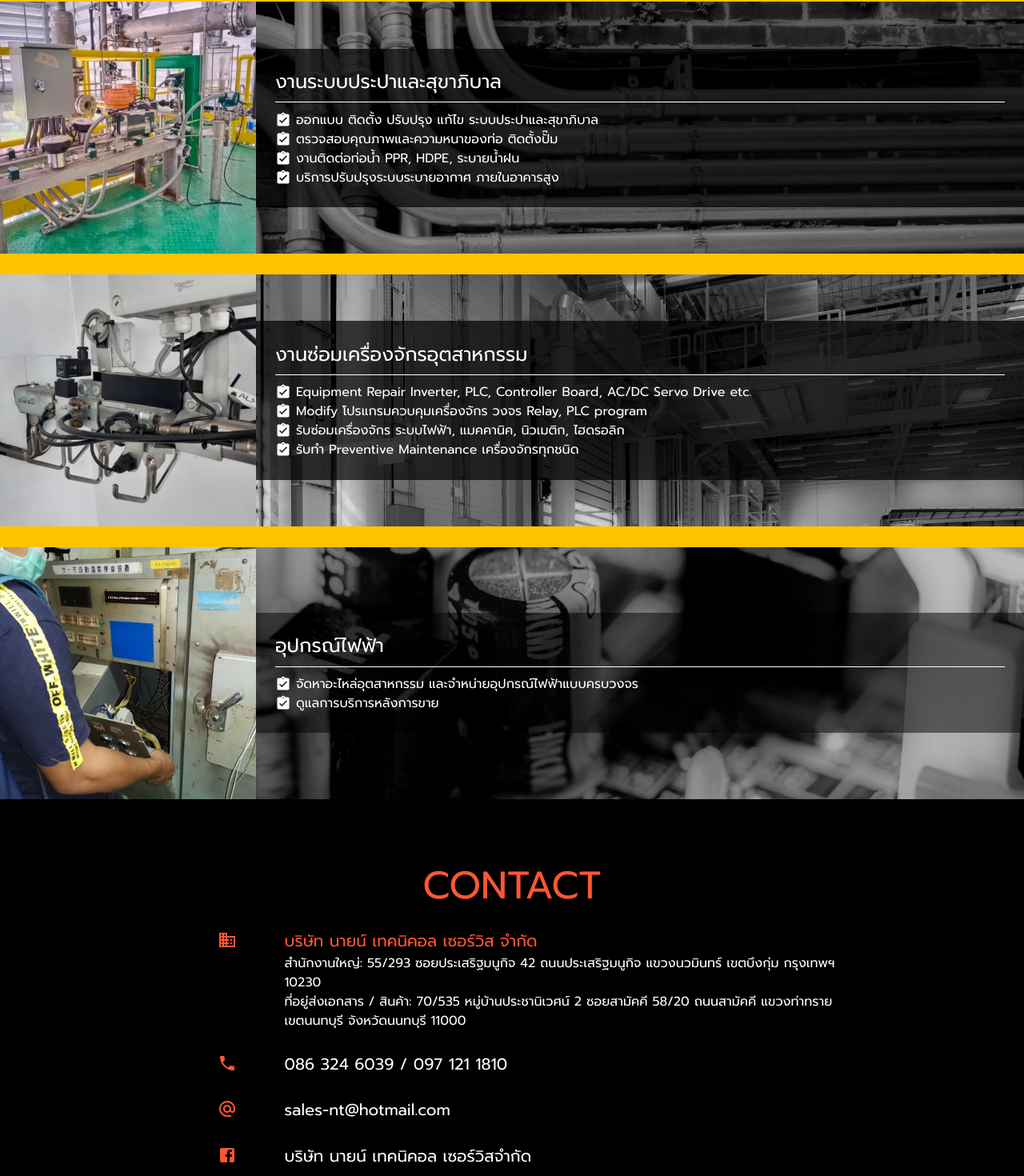
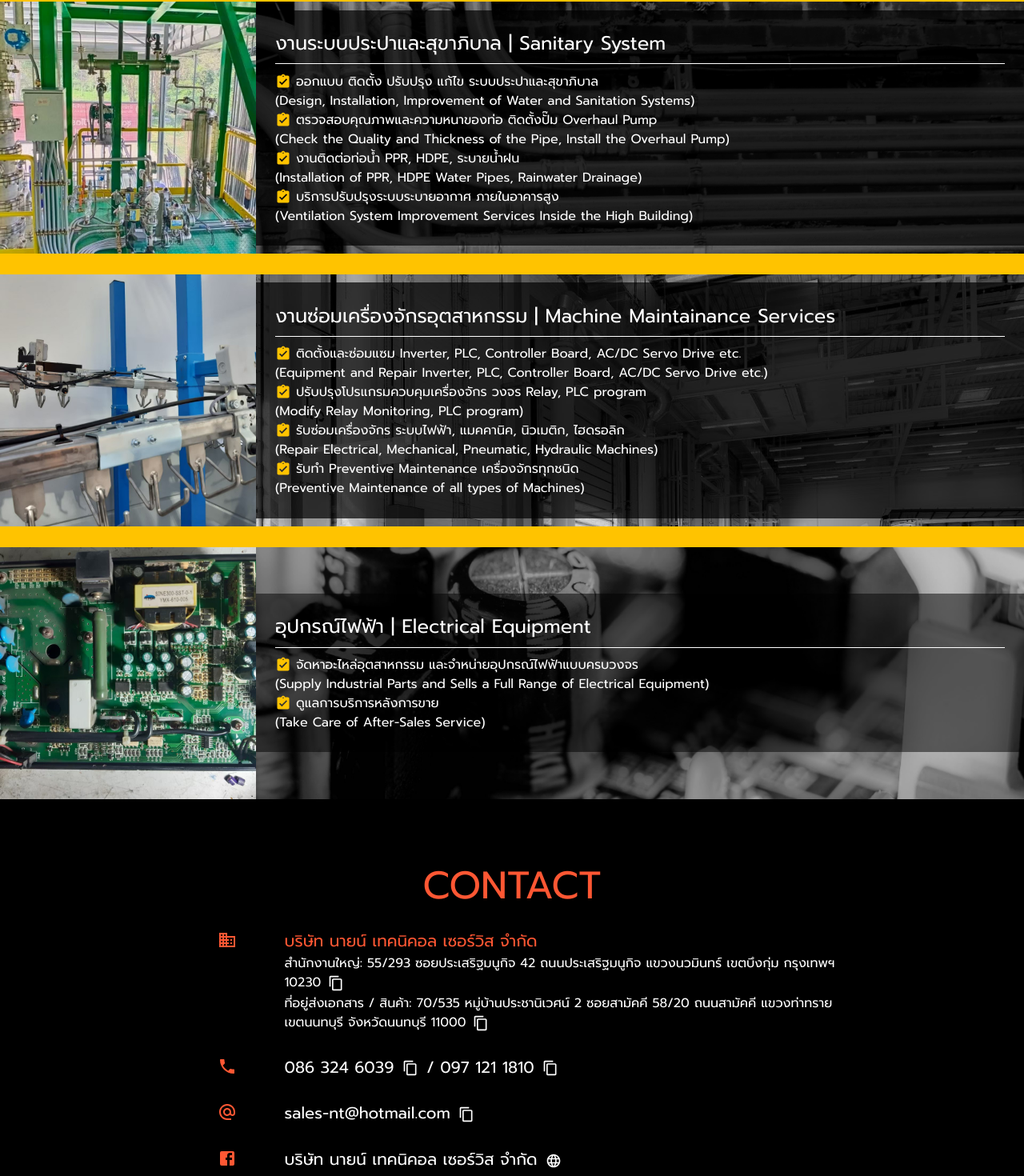
Before and after one commit to ennllzee/9-tech, a React (Create React App) app: page / in a window 1280 px wide. Shown: the part 1791-3261 px from the top of the page at 80% size. Built offline with nearby package versions, Linux system fonts and the light colour scheme.

Commit message:
done without res

```diff
--- a/src/components/Contact/Contact.tsx
+++ b/src/components/Contact/Contact.tsx
@@ -1,12 +1,21 @@
-import { Button, Grid, Link, makeStyles, Typography } from "@material-ui/core";
+import {
+  Grid,
+  IconButton,
+  Link,
+  makeStyles,
+  Tooltip,
+  Typography,
+} from "@material-ui/core";
 import {
   AlternateEmail,
   Business,
   Facebook,
+  Language,
   LocalPhone,
 } from "@material-ui/icons";
-import { QrCode } from "@mui/icons-material";
-import { useState } from "react";
+import { ContentCopy, QrCode } from "@mui/icons-material";
+import { Alert } from "@mui/material";
+import { useEffect, useState } from "react";
 import Line from "./Line";
 
 const useStyles = makeStyles((theme) => ({
@@ -32,11 +41,34 @@ const useStyles = makeStyles((theme) => ({
   sub: {
     color: "white",
   },
+  copy: {
+    color: "white",
+  },
+  alert: {
+    position: "fixed",
+    bottom: theme.spacing(5),
+  },
 }));
 
 function Contact() {
   const classes = useStyles();
   const [line, setLine] = useState<boolean>(false);
+  const [alert, setAlert] = useState<boolean>(false);
+
+  const copy = (content: string) => {
+    navigator.clipboard.writeText(content);
+    setAlert(true);
+  };
+
+  useEffect(() => {
+    const timeId = setTimeout(() => {
+      setAlert(false);
+    }, 3000);
+
+    return () => {
+      clearTimeout(timeId);
+    };
+  }, [alert]);
 
   return (
     <Grid
@@ -67,7 +99,19 @@ function Contact() {
           <Grid item xs={10} md={10} lg={10}>
             <Typography align="left" variant="body1" className={classes.sub}>
               สำนักงานใหญ่: 55/293 ซอยประเสริฐมนูกิจ 42 ถนนประเสริฐมนูกิจ
-              แขวงนวมินทร์ เขตบึงกุ่ม กรุงเทพฯ 10230
+              แขวงนวมินทร์ เขตบึงกุ่ม กรุงเทพฯ 10230{" "}
+              <Tooltip title="Copy">
+                <IconButton
+                  size="small"
+                  className={classes.copy}
+                  onClick={() =>
+                    copy(`55/293 ซอยประเสริฐมนูกิจ 42 ถนนประเสริฐมนูกิจ
+                    แขวงนวมินทร์ เขตบึงกุ่ม กรุงเทพฯ 10230`)
+                  }
+                >
+                  <ContentCopy fontSize="small" />
+                </IconButton>
+              </Tooltip>
             </Typography>
           </Grid>
           <Grid item xs={2} md={2} lg={2}></Grid>
@@ -75,7 +119,20 @@ function Contact() {
             <Typography align="left" variant="body1" className={classes.sub}>
               ที่อยู่ส่งเอกสาร / สินค้า: 70/535 หมู่บ้านประชานิเวศน์ 2
               ซอยสามัคคี 58/20 ถนนสามัคคี แขวงท่าทราย เขตนนทบุรี จังหวัดนนทบุรี
-              11000
+              11000{" "}
+              <Tooltip title="Copy">
+                <IconButton
+                  size="small"
+                  className={classes.copy}
+                  onClick={() =>
+                    copy(`70/535 หมู่บ้านประชานิเวศน์ 2
+                  ซอยสามัคคี 58/20 ถนนสามัคคี แขวงท่าทราย เขตนนทบุรี จังหวัดนนทบุรี
+                  11000`)
+                  }
+                >
+                  <ContentCopy fontSize="small" />
+                </IconButton>
+              </Tooltip>
             </Typography>
           </Grid>
         </Grid>
@@ -90,7 +147,26 @@ function Contact() {
           </Grid>
           <Grid item xs={10} md={10} lg={10}>
             <Typography align="left" variant="h6" className={classes.sub}>
-              086 324 6039 / 097 121 1810
+              086 324 6039{" "}
+              <Tooltip title="Copy">
+                <IconButton
+                  size="small"
+                  className={classes.copy}
+                  onClick={() => copy("0863246039")}
+                >
+                  <ContentCopy fontSize="small" />
+                </IconButton>
+              </Tooltip>{" "}
+              / 097 121 1810{" "}
+              <Tooltip title="Copy">
+                <IconButton
+                  size="small"
+                  className={classes.copy}
+                  onClick={() => copy("0971211810")}
+                >
+                  <ContentCopy fontSize="small" />
+                </IconButton>
+              </Tooltip>
             </Typography>
           </Grid>
         </Grid>
@@ -105,7 +181,16 @@ function Contact() {
           </Grid>
           <Grid item xs={10} md={10} lg={10}>
             <Typography align="left" variant="h6" className={classes.sub}>
-              sales-nt@hotmail.com
+              sales-nt@hotmail.com{" "}
+              <Tooltip title="Copy">
+                <IconButton
+                  size="small"
+                  className={classes.copy}
+                  onClick={() => copy("sales-nt@hotmail.com")}
+                >
+                  <ContentCopy fontSize="small" />
+                </IconButton>
+              </Tooltip>
             </Typography>
           </Grid>
         </Grid>
@@ -120,7 +205,17 @@ function Contact() {
           </Grid>
           <Grid item xs={10} md={10} lg={10}>
             <Typography align="left" variant="h6" className={classes.sub}>
-              บริษัท นายน์ เทคนิคอล เซอร์วิสจำกัด
+              บริษัท นายน์ เทคนิคอล เซอร์วิส จำกัด{" "}
+              <Tooltip title="Go to Link">
+                <IconButton
+                  size="small"
+                  className={classes.copy}
+                  href="https://web.facebook.com/%E0%B8%9A%E0%B8%A3%E0%B8%B4%E0%B8%A9%E0%B8%B1%E0%B8%97-%E0%B8%99%E0%B8%B2%E0%B8%A2%E0%B8%99%E0%B9%8C-%E0%B9%80%E0%B8%97%E0%B8%84%E0%B8%99%E0%B8%B4%E0%B8%84%E0%B8%AD%E0%B8%A5-%E0%B9%80%E0%B8%8B%E0%B8%AD%E0%B8%A3%E0%B9%8C%E0%B8%A7%E0%B8%B4%E0%B8%AA-%E0%B8%88%E0%B8%B3%E0%B8%81%E0%B8%B1%E0%B8%94-120307878337801"
+                  target="_blank"
+                >
+                  <Language fontSize="small" />
+                </IconButton>
+              </Tooltip>
             </Typography>
           </Grid>
         </Grid>
@@ -134,13 +229,22 @@ function Contact() {
             </Typography>
           </Grid>
           <Grid item xs={10} md={10} lg={10}>
-            <Link underline="hover" onClick={() => setLine(true)} className={classes.sub}>
-              CLICK HERE
+            <Link
+              underline="hover"
+              onClick={() => setLine(true)}
+              className={classes.sub}
+            >
+              <Typography>CLICK HERE</Typography>
             </Link>
           </Grid>
         </Grid>
       </Grid>
       <Line open={line} setOpen={setLine} />
+      {alert && (
+        <Alert severity="success" className={classes.alert}>
+          <Typography> คัดลอกสำเร็จ! </Typography>
+        </Alert>
+      )}
     </Grid>
   );
 }
--- a/src/components/Home/Home.tsx
+++ b/src/components/Home/Home.tsx
@@ -1,4 +1,5 @@
 import { Grid, makeStyles, Typography } from "@material-ui/core";
+import { useState } from "react";
 
 const useStyles = makeStyles((theme) => ({
   root: {
--- a/src/components/Service/CarouselShow.tsx
+++ b/src/components/Service/CarouselShow.tsx
@@ -44,7 +44,7 @@ function CarouselShow({ pics }: CarouselProps) {
   return (
     <Carousel
       interval={5000}
-      autoPlay={true}
+      autoPlay={false}
       stopAutoPlayOnHover={true}
       indicatorContainerProps={{
         style: {
--- a/src/components/Service/Electrical.tsx
+++ b/src/components/Service/Electrical.tsx
@@ -1,5 +1,14 @@
-import { Container, Divider, Grid, makeStyles, Typography } from "@material-ui/core";
-import { AssignmentTurnedIn } from "@material-ui/icons";
+import {
+  Container,
+  Divider,
+  Grid,
+  makeStyles,
+  Typography,
+} from "@material-ui/core";
+import {
+  AssignmentTurnedIn,
+  AssignmentTurnedInOutlined,
+} from "@material-ui/icons";
 import Image from "../../models/Image";
 import CarouselShow from "./CarouselShow";
 
@@ -14,6 +23,7 @@ const useStyles = makeStyles((theme) => ({
   },
   icon: {
     marginBottom: -5,
+    color: "#FFC300",
   },
   subtitle: {
     paddingTop: "2%",
@@ -21,10 +31,10 @@ const useStyles = makeStyles((theme) => ({
     background: "rgba(0, 0, 0, 0.7)",
   },
   divider: {
-      background: 'white',
-      marginTop: '1%',
-      marginBottom: '1%'
-  }
+    background: "white",
+    marginTop: "1%",
+    marginBottom: "1%",
+  },
 }));
 
 function Electrical() {
@@ -62,13 +72,17 @@ function Electrical() {
       <Grid item xs={12} md={12} lg={9} className={classes.subtitle}>
         <Container>
           <Typography align="left" variant="h5">
-            งานระบบไฟฟ้า
+            งานระบบไฟฟ้า | Electrical Systems
           </Typography>
-          <Divider className={classes.divider}/>
+          <Divider className={classes.divider} />
           <Typography align="left" variant="body1">
             <AssignmentTurnedIn className={classes.icon} fontSize="small" />{" "}
             ตรวจสอบ ติดตั้ง ซ่อมแซม ไฟฟ้า แสงสว่าง บ้านเรือน อาคารหมู่บ้าน
             และโรงงานอุตสาหกรรม
+          </Typography>
+          <Typography align="left" variant="body1">
+            (Inspect, Install, Repair, Electrical Systems, Lighting Systems,
+            Houses, Buildings, Villages and Factories)
           </Typography>
           <Typography align="left" variant="body1">
             <AssignmentTurnedIn className={classes.icon} fontSize="small" />{" "}
@@ -76,12 +90,21 @@ function Electrical() {
             ประกอบตู้คอนโทรล
           </Typography>
           <Typography align="left" variant="body1">
+            (Design, System Installation, Switch Board, MDB, Distribution Boards, Control Cabinet)
+          </Typography>
+          <Typography align="left" variant="body1">
             <AssignmentTurnedIn className={classes.icon} fontSize="small" />{" "}
             บริการด้านระบบไฟฟ้ากำลัง และรับปรึกษาระบบไฟฟ้าทั่วไป
           </Typography>
           <Typography align="left" variant="body1">
+            (Power System Services and General Electrical System Consulting)
+          </Typography>
+          <Typography align="left" variant="body1">
             <AssignmentTurnedIn className={classes.icon} fontSize="small" />{" "}
             งานความปลอดภัย CCTV IP Camera Motion Sensor
+          </Typography>
+          <Typography align="left" variant="body1">
+            (Security System: CCTV, IP Camera Motion Sensor)
           </Typography>
         </Container>
       </Grid>
--- a/src/components/Service/Equipment.tsx
+++ b/src/components/Service/Equipment.tsx
@@ -14,6 +14,7 @@ const useStyles = makeStyles((theme) => ({
   },
   icon: {
     marginBottom: -5,
+    color: "#FFC300",
   },
   subtitle: {
     paddingTop: "2%",
@@ -54,7 +55,7 @@ function Equipment() {
       <Grid item xs={12} md={12} lg={9} className={classes.subtitle}>
         <Container>
           <Typography align="left" variant="h5">
-            อุปกรณ์ไฟฟ้า
+            อุปกรณ์ไฟฟ้า | Electrical Equipment
           </Typography>
           <Divider className={classes.divider}/>
           <Typography align="left" variant="body1">
@@ -62,8 +63,14 @@ function Equipment() {
             จัดหาอะไหล่อุตสาหกรรม และจำหน่ายอุปกรณ์ไฟฟ้าแบบครบวงจร
           </Typography>
           <Typography align="left" variant="body1">
+            (Supply Industrial Parts and Sells a Full Range of Electrical Equipment)
+          </Typography>
+          <Typography align="left" variant="body1">
             <AssignmentTurnedIn className={classes.icon} fontSize="small" />{" "}
             ดูแลการบริการหลังการขาย
+          </Typography>
+          <Typography align="left" variant="body1">
+            (Take Care of After-Sales Service)
           </Typography>
         </Container>
       </Grid>
--- a/src/components/Service/Machine.tsx
+++ b/src/components/Service/Machine.tsx
@@ -14,6 +14,7 @@ const useStyles = makeStyles((theme) => ({
   },
   icon: {
     marginBottom: -5,
+    color: "#FFC300",
   },
   subtitle: {
     paddingTop: "2%",
@@ -62,24 +63,36 @@ function Machine() {
       <Grid item xs={12} md={12} lg={9} className={classes.subtitle}>
         <Container>
           <Typography align="left" variant="h5">
-            งานซ่อมเครื่องจักรอุตสาหกรรม
+            งานซ่อมเครื่องจักรอุตสาหกรรม | Machine Maintainance Services
           </Typography>
           <Divider className={classes.divider}/>
           <Typography align="left" variant="body1">
             <AssignmentTurnedIn className={classes.icon} fontSize="small" />{" "}
-            Equipment Repair Inverter, PLC, Controller Board, AC/DC Servo Drive etc.
+            ติดตั้งและซ่อมแซม Inverter, PLC, Controller Board, AC/DC Servo Drive etc.
+          </Typography>
+          <Typography align="left" variant="body1">
+            (Equipment and Repair Inverter, PLC, Controller Board, AC/DC Servo Drive etc.)
           </Typography>
           <Typography align="left" variant="body1">
             <AssignmentTurnedIn className={classes.icon} fontSize="small" />{" "}
-            Modify โปรแกรมควบคุมเครื่องจักร วงจร Relay, PLC program
+            ปรับปรุงโปรแกรมควบคุมเครื่องจักร วงจร Relay, PLC program
+          </Typography>
+          <Typography align="left" variant="body1">
+            (Modify Relay Monitoring, PLC program)
           </Typography>
           <Typography align="left" variant="body1">
             <AssignmentTurnedIn className={classes.icon} fontSize="small" />{" "}
             รับซ่อมเครื่องจักร ระบบไฟฟ้า, แมคคานิค, นิวเมติก, ไฮดรอลิก
           </Typography>
           <Typography align="left" variant="body1">
+            (Repair Electrical, Mechanical, Pneumatic, Hydraulic Machines)
+          </Typography>
+          <Typography align="left" variant="body1">
             <AssignmentTurnedIn className={classes.icon} fontSize="small" />{" "}
             รับทำ Preventive Maintenance เครื่องจักรทุกชนิด
+          </Typography>
+          <Typography align="left" variant="body1">
+            (Preventive Maintenance of all types of Machines)
           </Typography>
         </Container>
       </Grid>
--- a/src/components/Service/Sanitary.tsx
+++ b/src/components/Service/Sanitary.tsx
@@ -14,6 +14,7 @@ const useStyles = makeStyles((theme) => ({
   },
   icon: {
     marginBottom: -5,
+    color: "#FFC300",
   },
   subtitle: {
     paddingTop: "2%",
@@ -62,7 +63,7 @@ function Sanitary() {
       <Grid item xs={12} md={12} lg={9} className={classes.subtitle}>
         <Container>
           <Typography align="left" variant="h5">
-            งานระบบประปาและสุขาภิบาล
+            งานระบบประปาและสุขาภิบาล | Sanitary System
           </Typography>
           <Divider className={classes.divider}/>
           <Typography align="left" variant="body1">
@@ -70,16 +71,28 @@ function Sanitary() {
             ออกแบบ ติดตั้ง ปรับปรุง แก้ไข ระบบประปาและสุขาภิบาล
           </Typography>
           <Typography align="left" variant="body1">
+            (Design, Installation, Improvement of Water and Sanitation Systems)
+          </Typography>
+          <Typography align="left" variant="body1">
             <AssignmentTurnedIn className={classes.icon} fontSize="small" />{" "}
-            ตรวจสอบคุณภาพและความหนาของท่อ ติดตั้งปั๊ม
+            ตรวจสอบคุณภาพและความหนาของท่อ ติดตั้งปั๊ม Overhaul Pump
+          </Typography>
+          <Typography align="left" variant="body1">
+            (Check the Quality and Thickness of the Pipe, Install the Overhaul Pump)
           </Typography>
           <Typography align="left" variant="body1">
             <AssignmentTurnedIn className={classes.icon} fontSize="small" />{" "}
             งานติดต่อท่อน้ำ PPR, HDPE, ระบายน้ำฝน
           </Typography>
           <Typography align="left" variant="body1">
+            (Installation of PPR, HDPE Water Pipes, Rainwater Drainage)
+          </Typography>
+          <Typography align="left" variant="body1">
             <AssignmentTurnedIn className={classes.icon} fontSize="small" />{" "}
             บริการปรับปรุงระบบระบายอากาศ ภายในอาคารสูง
+          </Typography>
+          <Typography align="left" variant="body1">
+            (Ventilation System Improvement Services Inside the High Building)
           </Typography>
         </Container>
       </Grid>
```
